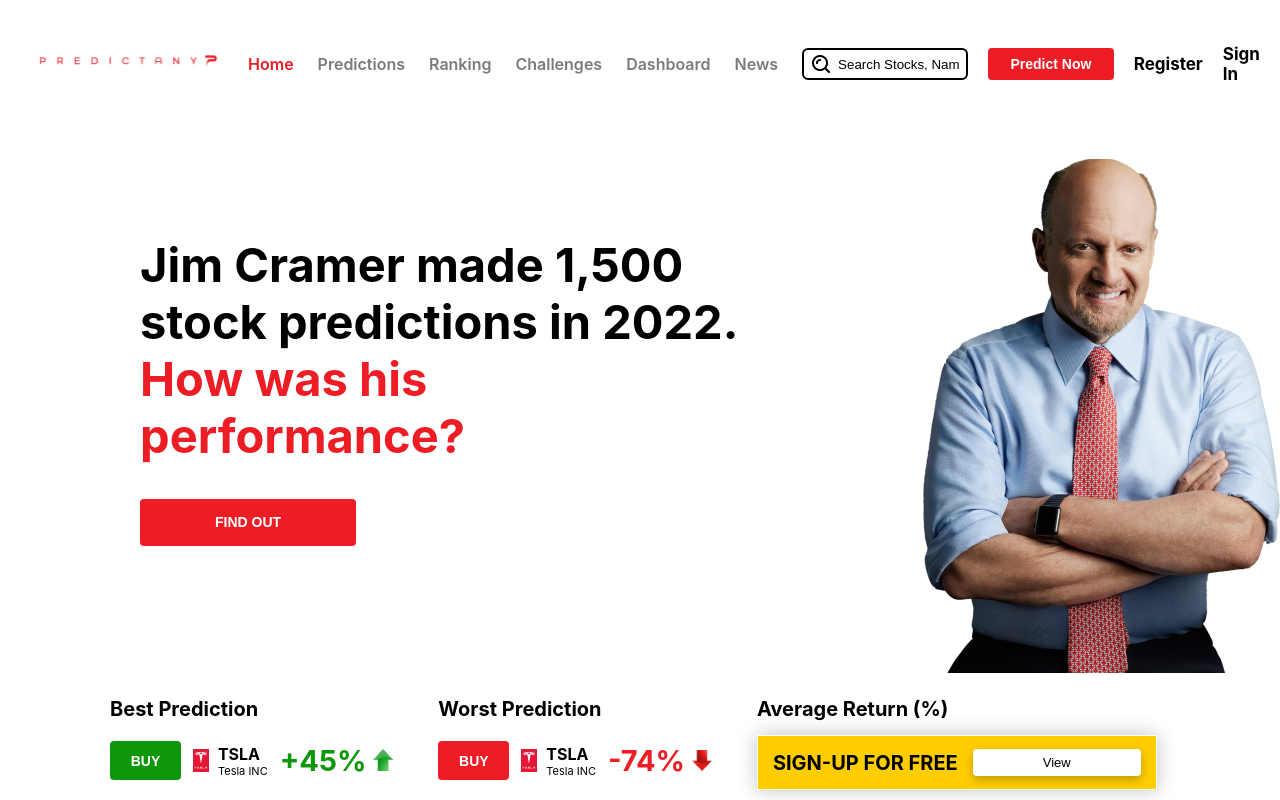
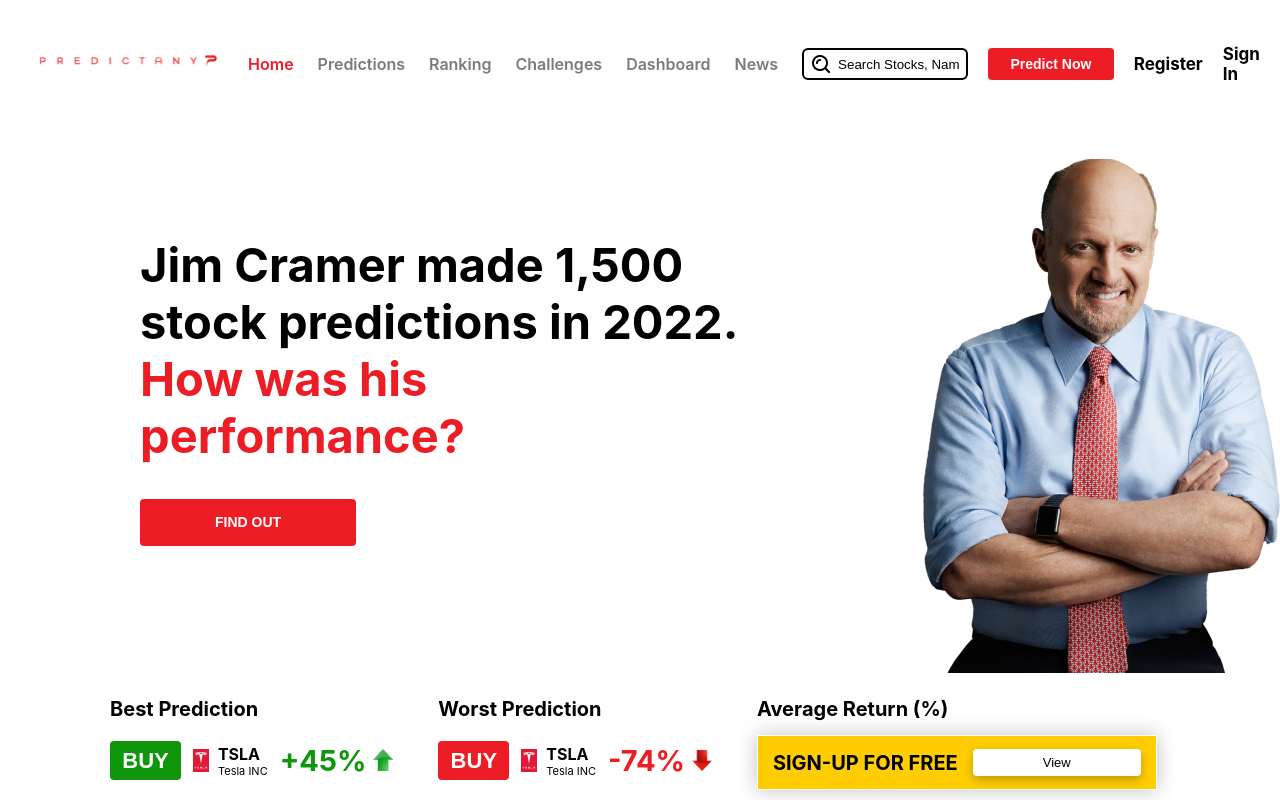
Before and after one commit to S-Ayush/pridictany, a React (Create React App) app: page / in a window 1280 px wide. Built offline with nearby package versions, Linux system fonts and the light colour scheme.

Commit message:
solved button issues

```diff
--- a/src/pages/home/Home.module.scss
+++ b/src/pages/home/Home.module.scss
@@ -33,7 +33,7 @@
         .action {
           width: 71px;
           color: white;
-          font-size: 14px;
+          font-size: 22px;
           font-weight: 600;
           border: none;
           border-radius: 4px;
@@ -115,7 +115,7 @@
   }
   .image {
     position: absolute;
-    left: 17%;
+    left: 11%;
     z-index: 1;
   }
 }
--- a/src/pages/home/views/TopAndBottomPredictor.js
+++ b/src/pages/home/views/TopAndBottomPredictor.js
@@ -7,7 +7,7 @@
   return (
     <div className={styles.topAndBottomPredictorContainer}>
       <div className={styles.blackBG}></div>
-      <div style={{ marginBottom: "100px", marginLeft: "50%", zIndex: 1 }}>
+      <div style={{ marginBottom: "100px", marginLeft: "46%", zIndex: 1 }}>
         <p className={styles.yearlyTitle}>
           Want to know Top 10 and bottom 10 <br />
           <span style={{ color: "#ED1D25" }}>PREDICTORS</span> during 2022?
```
